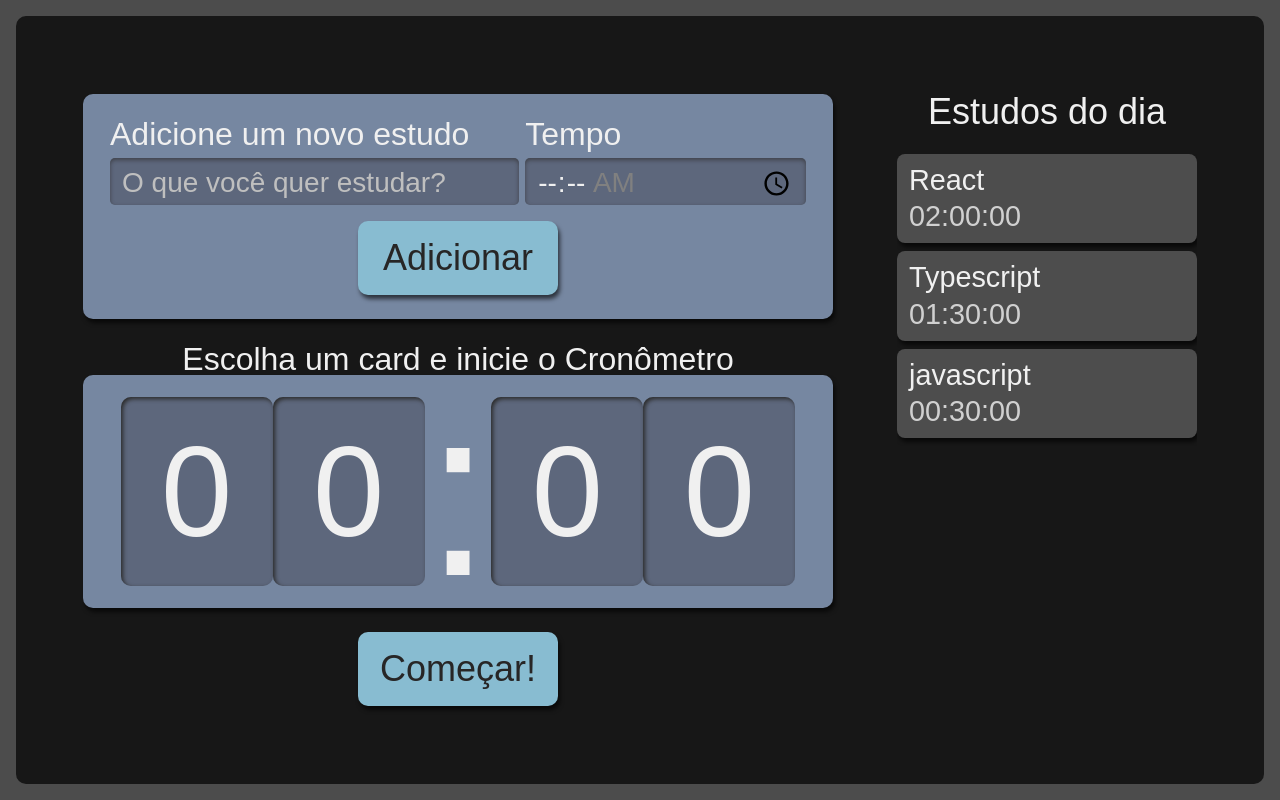
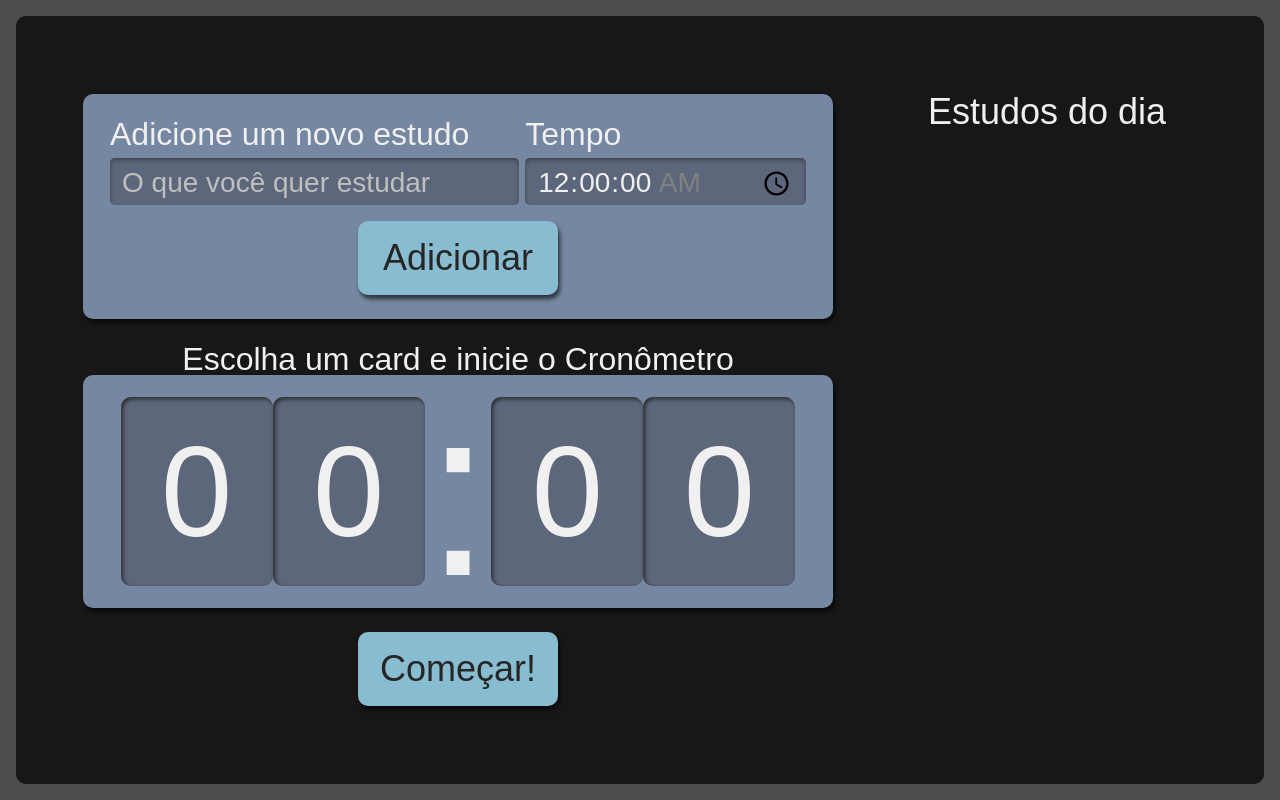
Before and after one commit to luhoro/studies-track, a React (Create React App) app: page / in a window 1280 px wide. Built offline with nearby package versions, Linux system fonts and the light colour scheme.

Commit message:
Feat: Add new task

```diff
--- a/package.json
+++ b/package.json
@@ -14,6 +14,7 @@
     "react-dom": "^18.2.0",
     "react-scripts": "5.0.1",
     "typescript": "^4.9.5",
+    "uuid": "^9.0.0",
     "web-vitals": "^2.1.4"
   },
   "scripts": {
@@ -41,6 +42,7 @@
     ]
   },
   "devDependencies": {
+    "@types/uuid": "^9.0.2",
     "sass": "^1.66.1",
     "typescript-plugin-css-modules": "^5.0.1"
   }
--- a/src/components/Botao/index.tsx
+++ b/src/components/Botao/index.tsx
@@ -1,9 +1,16 @@
 import style from './Botao.module.scss'
 
-const Botao = ({children}: {children: string}) => {
+interface TypeBotao {
+  children: string,
+  type?: "button" | "submit" | "reset" | undefined
+}
+
+const Botao = (props: TypeBotao) => {
+  const { type = "button" } = props
+
   return (
-  <button className={style.botao}>
-    {children}
+  <button type={type} className={style.botao}>
+    {props.children}
   </button>
   )
 }
--- a/src/components/Formulario/index.tsx
+++ b/src/components/Formulario/index.tsx
@@ -1,36 +1,70 @@
-import Botao from '../Botao'
-import style from  './Formulario.module.scss'
+import React from 'react';
+import { ITarefa } from '../../types/tarefa';
+import Botao from '../Botao';
+import style from './Formulario.module.scss';
+import { v4 as uuidv4 } from 'uuid';
 
-const Formulario = () => {
+class Formulario extends React.Component<{
+  setTarefas: React.Dispatch<React.SetStateAction<ITarefa[]>>
+}> {
+  state = {
+    tarefa: "",
+    tempo: "00:00"
+  }
+
+  adicionarTarefa(evento: React.FormEvent<HTMLFormElement>) {
+    evento.preventDefault();
+    this.props.setTarefas(tarefasAntigas => [
+      ...tarefasAntigas,
+      {
+        ...this.state,
+        selecionado: false,
+        completado: false,
+        id: uuidv4()
+      }
+    ])
+    this.setState({ tarefa: "", tempo: "00:00" })
+  }
+
+  render() {
     return (
-    <form className={style.novaTarefa}>
+      <form className={style.novaTarefa} onSubmit={this.adicionarTarefa.bind(this)}>
         <div className={style.inputContainer}>
-        <label htmlFor='tarefa'>Adicione um novo estudo</label>
+          <label htmlFor="tarefa">
+            Adicione um novo estudo
+          </label>
           <input
             type="text"
-          name='tarefa'
-          id='tarefa'
-          placeholder='O que você quer estudar?'
+            name="tarefa"
+            id="tarefa"
+            value={this.state.tarefa}
+            onChange={evento => this.setState({ ...this.state, tarefa: evento.target.value })}
+            placeholder="O que você quer estudar"
             required
           />
         </div>
-
         <div className={style.inputContainer}>
-        <label htmlFor='tempo'>Tempo</label>
+          <label htmlFor="tempo">
+            Tempo
+          </label>
           <input
             type="time"
-          step="in"
-          name='tempo'
-          id='tempo'
+            step="1"
+            name="tempo"
+            value={this.state.tempo}
+            onChange={evento => this.setState({ ...this.state, tempo: evento.target.value })}
+            id="tempo"
             min="00:00:00"
             max="01:30:00"
             required
           />
         </div>
-
-      <Botao>Adicionar</Botao>
+        <Botao type="submit">
+          Adicionar
+        </Botao>
       </form>
     )
   }
+}
 
-export default Formulario
+export default Formulario;
--- a/src/components/Lista/Item/index.tsx
+++ b/src/components/Lista/Item/index.tsx
@@ -1,9 +1,10 @@
+import { ITarefa } from '../../../types/tarefa'
 import style from '../Lista.module.scss'
 
-const Item = ({ nome, tempo }: { nome: string, tempo: string }) => {
+const Item = ({ tarefa, tempo, selecionado, completado, id }: ITarefa) => {
   return (
     <li className={style.item}>
-      <h3> {nome} </h3>
+      <h3> {tarefa} </h3>
       <span> {tempo} </span>
     </li>
   )
--- a/src/components/Lista/index.tsx
+++ b/src/components/Lista/index.tsx
@@ -1,26 +1,14 @@
+import {ITarefa} from '../../types/tarefa'
 import Item from './Item'
-import style from  './Lista.module.scss'
+import style from './Lista.module.scss'
 
-const Lista = () => {
-
-  const tarefas = [
-    {
-      nome: 'React',
-      tempo: '02:00:00'
-    },
-    {
-      nome: 'Typescript',
-      tempo: '01:30:00'
-    },
-    {
-      nome: 'javascript',
-      tempo: '00:30:00'
-    }
-  ]
+const Lista = ({tarefas}: { tarefas: ITarefa[]}) => {
 
   return (
     <aside className={style.listaTarefas}>
-      <h2>Estudos do dia</h2>
+      <h2>
+        Estudos do dia
+      </h2>
 
       <ul>
         {tarefas.map((tarefa, key) => (
--- a/src/components/pages/App.tsx
+++ b/src/components/pages/App.tsx
@@ -1,14 +1,17 @@
-import React from 'react'
+import React, { useState} from 'react'
 import Formulario from '../Formulario'
 import Lista from '../Lista'
 import style from './App.module.scss'
 import Cronometro from '../Cronometro'
+import {ITarefa} from '../../types/tarefa'
 
 function App() {
+  const [tarefas, setTarefas] = useState<ITarefa[] | []>([])
+
   return (
     <div className={style.AppStyle}>
-      <Formulario />
-      <Lista />
+      <Formulario setTarefas={setTarefas} />
+      <Lista tarefas={tarefas} />
       <Cronometro />
     </div>
   )
--- /dev/null
+++ b/src/types/tarefa.ts
@@ -0,0 +1,7 @@
+export interface ITarefa {
+  tarefa: string,
+  tempo: string,
+  selecionado: boolean,
+  completado: boolean,
+  id: string
+}
```
Also changed, not shown: 1 other file (tests, documents, lock files or other folders). Lines whose indentation alone changed are shown as unchanged.
